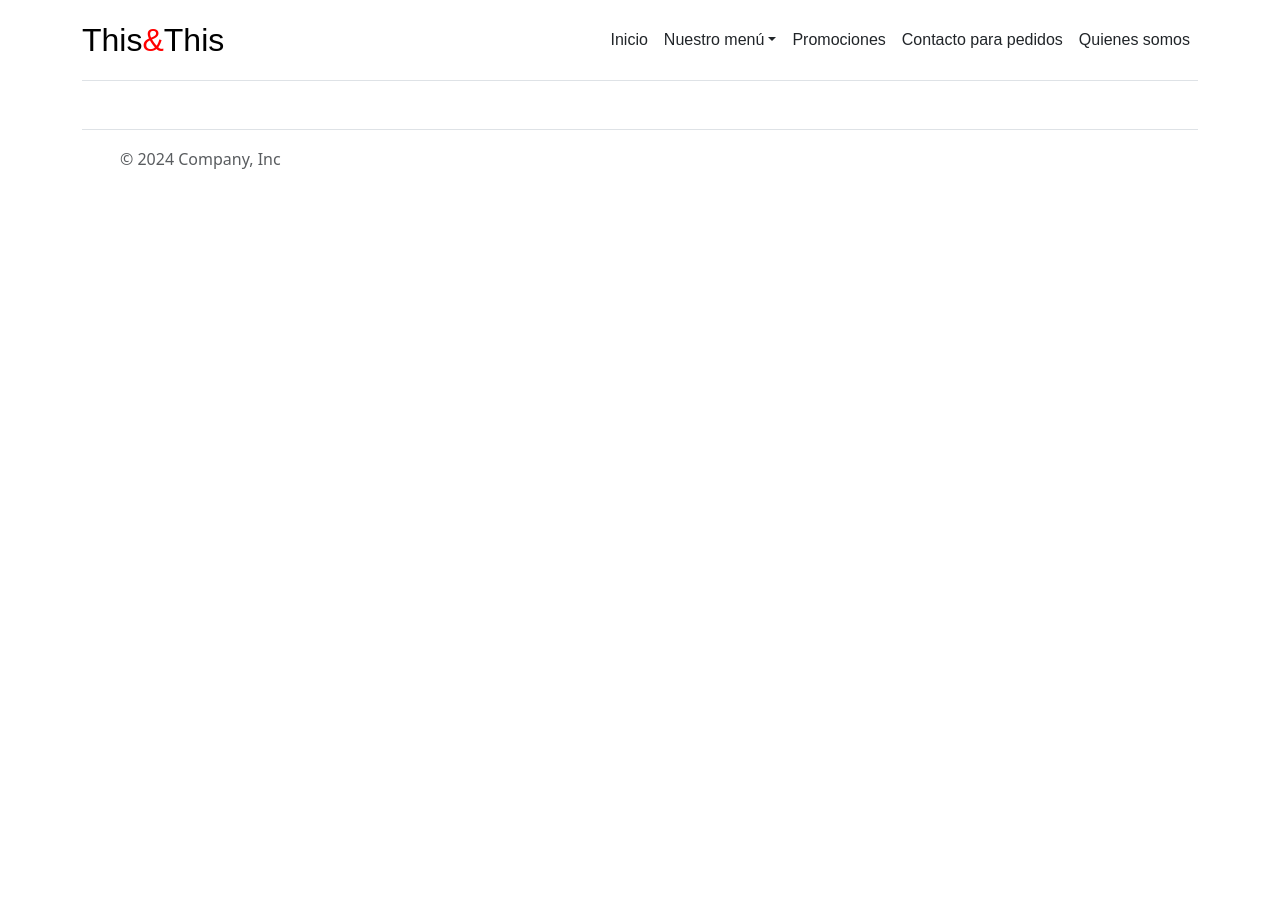
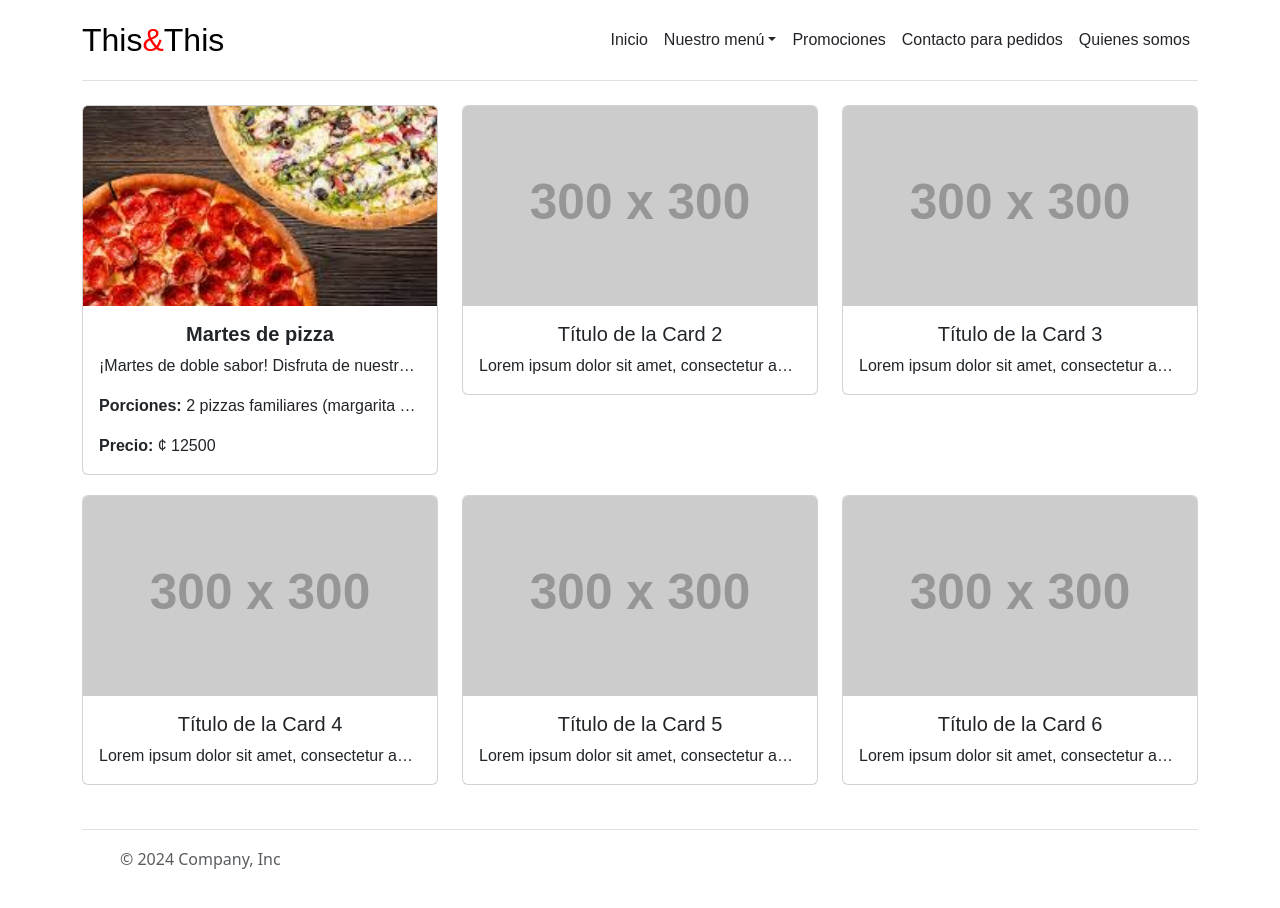
Before and after one commit to AndresCRSR/t-t, a plain HTML site: page promociones.html in a window 1280 px wide. Before the commit the page ends 800 px from the top, so only its background shows below. Drawn offline with nearby package versions, Linux system fonts and the light colour scheme; placeholder pictures from the web are drawn by us.

Commit message:
promociones

```diff
--- a/promociones.html
+++ b/promociones.html
@@ -23,6 +23,72 @@
 <body>
     <div id="header"></div>
 
+    <div id="header"></div>
+
+
+
+    <div class="container">
+        <div class="row">
+            <div class="col-md-4">
+                <div class="card">
+                    <img src="img/promocion.jpeg" class="card-img-top" alt="...">
+                    <div class="card-body">
+                        <h5 class="card-title text-center" ><b>Martes de pizza</b></h5>
+                        <p class="card-text">¡Martes de doble sabor! Disfruta de nuestra promoción especial: compra una pizza y llévate la segunda totalmente gratis. Saborea el auténtico sabor italiano con nuestras deliciosas pizzas artesanales, preparadas con ingredientes frescos y de la mejor calidad. ¡No te pierdas esta oportunidad única de disfrutar el doble por el mismo precio! Válido solo los martes en nuestra sucursal. ¡Te esperamos!</p>
+
+                        <p class="card-text"><b>Porciones: </b> 2 pizzas familiares (margarita y suprema)</p>
+                        <p class="card-text"><b>Precio: </b> ¢ 12500</p>
+                    </div>
+                </div>
+            </div>
+            <div class="col-md-4">
+                <div class="card">
+                    <img src="https://via.placeholder.com/300" class="card-img-top" alt="...">
+                    <div class="card-body">
+                        <h5 class="card-title text-center" >Título de la Card 2</h5>
+                        <p class="card-text">Lorem ipsum dolor sit amet, consectetur adipiscing elit. Sed viverra nunc eget diam tempor, vel condimentum ipsum tempus.</p>
+                    </div>
+                </div>
+            </div>
+            <div class="col-md-4">
+                <div class="card">
+                    <img src="https://via.placeholder.com/300" class="card-img-top" alt="...">
+                    <div class="card-body">
+                        <h5 class="card-title text-center">Título de la Card 3</h5>
+                        <p class="card-text">Lorem ipsum dolor sit amet, consectetur adipiscing elit. Sed viverra nunc eget diam tempor, vel condimentum ipsum tempus.</p>
+                    </div>
+                </div>
+            </div>
+            <div class="col-md-4">
+                <div class="card">
+                    <img src="https://via.placeholder.com/300" class="card-img-top" alt="...">
+                    <div class="card-body">
+                        <h5 class="card-title text-center">Título de la Card 4</h5>
+                        <p class="card-text">Lorem ipsum dolor sit amet, consectetur adipiscing elit. Sed viverra nunc eget diam tempor, vel condimentum ipsum tempus.</p>
+                    </div>
+                </div>
+            </div>
+            <div class="col-md-4">
+                <div class="card">
+                    <img src="https://via.placeholder.com/300" class="card-img-top" alt="...">
+                    <div class="card-body">
+                        <h5 class="card-title text-center">Título de la Card 5</h5>
+                        <p class="card-text">Lorem ipsum dolor sit amet, consectetur adipiscing elit. Sed viverra nunc eget diam tempor, vel condimentum ipsum tempus.</p>
+                    </div>
+                </div>
+            </div>
+            <div class="col-md-4">
+                <div class="card">
+                    <img src="https://via.placeholder.com/300" class="card-img-top" alt="...">
+                    <div class="card-body">
+                        <h5 class="card-title text-center">Título de la Card 6</h5>
+                        <p class="card-text">Lorem ipsum dolor sit amet, consectetur adipiscing elit. Sed viverra nunc eget diam tempor, vel condimentum ipsum tempus.</p>
+                    </div>
+                </div>
+            </div>
+            <!-- Repite este bloque para agregar más cards -->
+        </div>
+    </div>
 
     <footer>
         <iframe src="footer.html" frameborder="0" width="100%"></iframe>
```
Also changed, not shown: img/promocion.jpeg (added).
